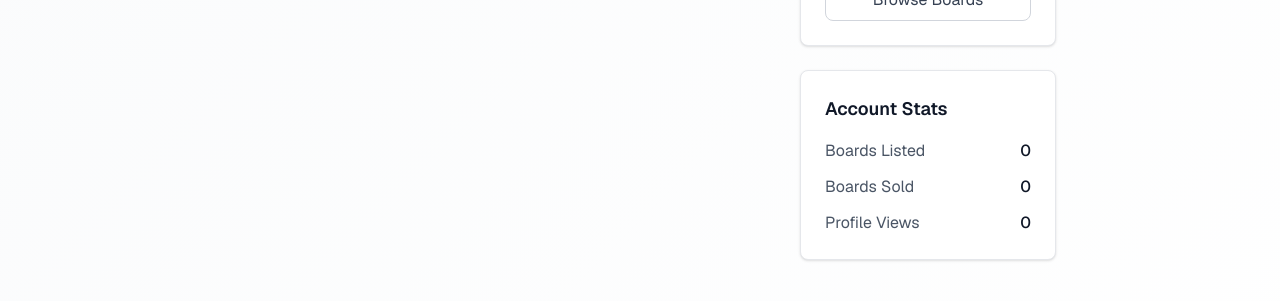
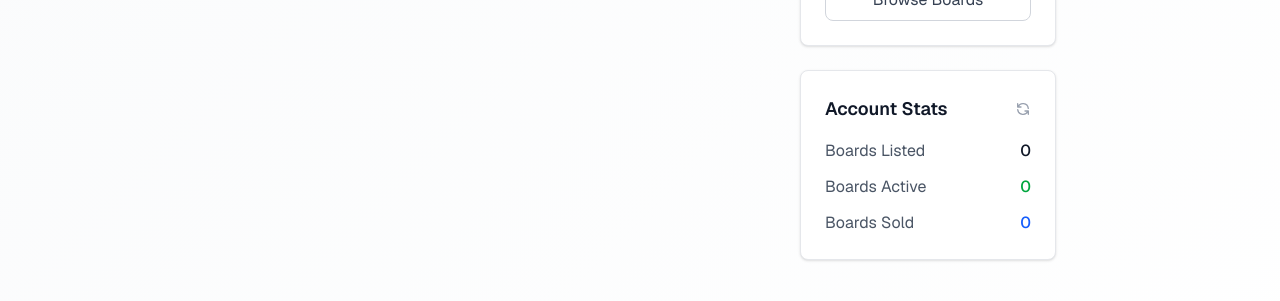
Before and after one commit to knoelljack/brdsrc, a Next.js app: page /profile in a window 1280 px wide. Shown: the part 651-952 px from the top of the page. Built offline with nearby package versions, Linux system fonts and the light colour scheme; no server answers; the database is empty; sample sign-in values are in the browser's storage.

Commit message:
feat: update profile page with live stats

```diff
--- /dev/null
+++ b/app/api/profile/stats/route.ts
@@ -0,0 +1,69 @@
+import { NextResponse } from 'next/server';
+import { getServerSession } from 'next-auth';
+import { authOptions } from '@/app/lib/auth-config';
+import { prisma } from '@/app/lib/prisma';
+
+export async function GET() {
+  try {
+    const session = await getServerSession(authOptions);
+
+    if (!session?.user?.email) {
+      return NextResponse.json({ error: 'Unauthorized' }, { status: 401 });
+    }
+
+    // Get the user ID
+    const user = await prisma.user.findUnique({
+      where: { email: session.user.email },
+      select: { id: true },
+    });
+
+    if (!user) {
+      return NextResponse.json({ error: 'User not found' }, { status: 404 });
+    }
+
+    // Get stats for the user
+    const [totalBoards, activeBoards, soldBoards, pendingBoards] =
+      await Promise.all([
+        // Total boards ever listed
+        prisma.surfboard.count({
+          where: { userId: user.id },
+        }),
+        // Currently active boards
+        prisma.surfboard.count({
+          where: {
+            userId: user.id,
+            status: 'active',
+          },
+        }),
+        // Sold boards
+        prisma.surfboard.count({
+          where: {
+            userId: user.id,
+            status: 'sold',
+          },
+        }),
+        // Pending boards
+        prisma.surfboard.count({
+          where: {
+            userId: user.id,
+            status: 'pending',
+          },
+        }),
+      ]);
+
+    const stats = {
+      boardsListed: totalBoards,
+      boardsActive: activeBoards,
+      boardsSold: soldBoards,
+      boardsPending: pendingBoards,
+    };
+
+    return NextResponse.json(stats);
+  } catch (error) {
+    console.error('Error fetching user stats:', error);
+    return NextResponse.json(
+      { error: 'Failed to fetch user stats' },
+      { status: 500 }
+    );
+  }
+}
--- a/app/profile/page.tsx
+++ b/app/profile/page.tsx
@@ -1,7 +1,7 @@
 'use client';
 
 import { useSession } from 'next-auth/react';
-import { useState, useEffect } from 'react';
+import { useState, useEffect, useCallback } from 'react';
 import { useRouter } from 'next/navigation';
 import Header from '../components/layout/Header';
 import Footer from '../components/layout/Footer';
@@ -16,8 +16,33 @@ export default function ProfilePage() {
     location: '',
     phone: '',
   });
+  const [stats, setStats] = useState({
+    boardsListed: 0,
+    boardsActive: 0,
+    boardsSold: 0,
+    boardsPending: 0,
+  });
+  const [isLoadingStats, setIsLoadingStats] = useState(true);
 
-  // Load profile data when session is available
+  // Function to load stats
+  const loadStats = useCallback(async () => {
+    if (session?.user?.email) {
+      try {
+        setIsLoadingStats(true);
+        const response = await fetch('/api/profile/stats');
+        if (response.ok) {
+          const statsData = await response.json();
+          setStats(statsData);
+        }
+      } catch (error) {
+        console.error('Failed to load stats:', error);
+      } finally {
+        setIsLoadingStats(false);
+      }
+    }
+  }, [session?.user?.email]);
+
+  // Load profile data and stats when session is available
   useEffect(() => {
     const loadProfile = async () => {
       if (session?.user?.email) {
@@ -39,7 +64,8 @@ export default function ProfilePage() {
     };
 
     loadProfile();
-  }, [session]);
+    loadStats();
+  }, [session, loadStats]);
 
   // Redirect if not authenticated
   if (status === 'loading') {
@@ -335,23 +361,68 @@ export default function ProfilePage() {
 
             {/* Account Stats */}
             <div className="bg-white rounded-lg shadow-sm border border-gray-200 p-6">
-              <h3 className="text-lg font-semibold text-gray-900 mb-4">
+              <div className="flex items-center justify-between mb-4">
+                <h3 className="text-lg font-semibold text-gray-900">
                   Account Stats
                 </h3>
+                <button
+                  onClick={loadStats}
+                  disabled={isLoadingStats}
+                  className="text-gray-400 hover:text-gray-600 transition-colors cursor-pointer disabled:cursor-not-allowed"
+                  title="Refresh stats"
+                >
+                  <svg
+                    className={`w-4 h-4 ${isLoadingStats ? 'animate-spin' : ''}`}
+                    fill="none"
+                    stroke="currentColor"
+                    viewBox="0 0 24 24"
+                  >
+                    <path
+                      strokeLinecap="round"
+                      strokeLinejoin="round"
+                      strokeWidth={2}
+                      d="M4 4v5h.582m15.356 2A8.001 8.001 0 004.582 9m0 0H9m11 11v-5h-.581m0 0a8.003 8.003 0 01-15.357-2m15.357 2H15"
+                    />
+                  </svg>
+                </button>
+              </div>
+              {isLoadingStats ? (
+                <div className="space-y-3">
+                  <div className="flex justify-between">
+                    <span className="text-gray-600">Loading...</span>
+                    <div className="w-6 h-4 bg-gray-200 rounded animate-pulse"></div>
+                  </div>
+                </div>
+              ) : (
                 <div className="space-y-3">
                   <div className="flex justify-between">
                     <span className="text-gray-600">Boards Listed</span>
-                  <span className="font-medium text-gray-900">0</span>
+                    <span className="font-medium text-gray-900">
+                      {stats.boardsListed}
+                    </span>
+                  </div>
+                  <div className="flex justify-between">
+                    <span className="text-gray-600">Boards Active</span>
+                    <span className="font-medium text-green-600">
+                      {stats.boardsActive}
+                    </span>
                   </div>
                   <div className="flex justify-between">
                     <span className="text-gray-600">Boards Sold</span>
-                  <span className="font-medium text-gray-900">0</span>
+                    <span className="font-medium text-blue-600">
+                      {stats.boardsSold}
+                    </span>
                   </div>
+                  {stats.boardsPending > 0 && (
                     <div className="flex justify-between">
-                  <span className="text-gray-600">Profile Views</span>
-                  <span className="font-medium text-gray-900">0</span>
+                      <span className="text-gray-600">Boards Pending</span>
+                      <span className="font-medium text-yellow-600">
+                        {stats.boardsPending}
+                      </span>
                     </div>
+                  )}
                 </div>
+              )}
             </div>
           </div>
         </div>
```
Also changed, not shown: app/api/boards/[id]/route.ts (indentation only), app/api/surfboards/browse/route.ts (indentation only). Lines whose indentation alone changed are shown as unchanged.
